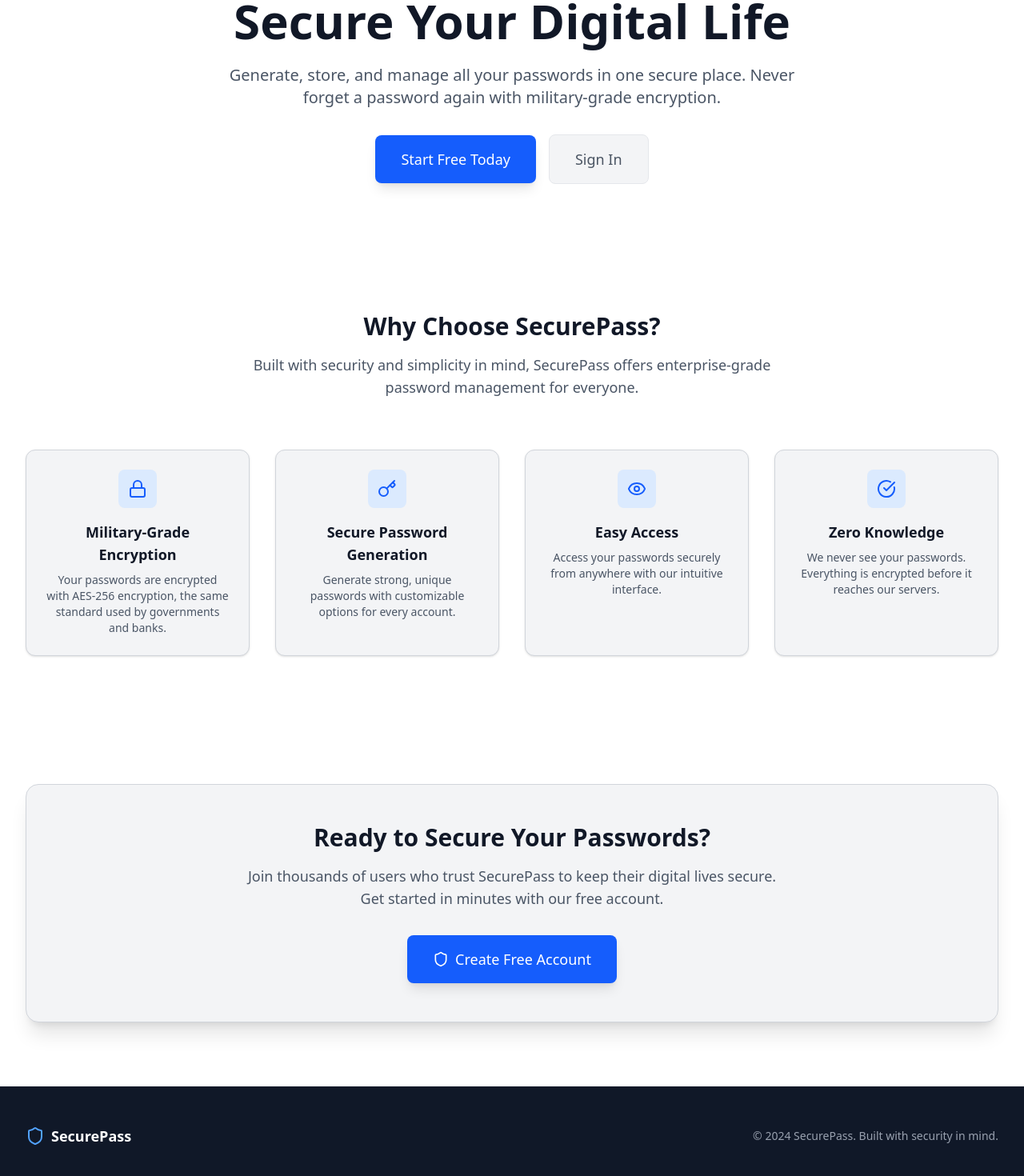
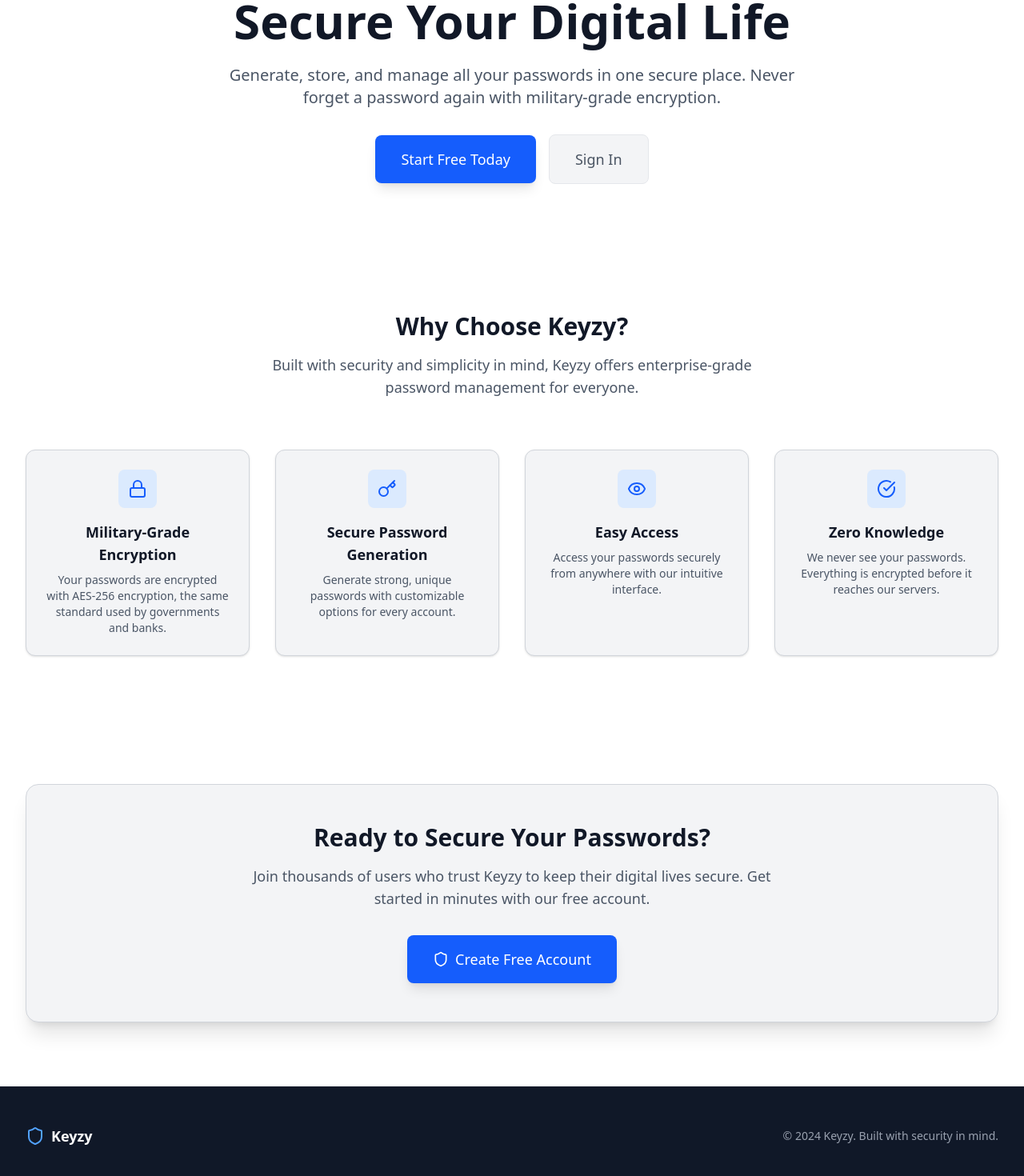
Before and after one commit to rishikesh-suvarna/keyzy, a Next.js app in the folder client/: page / in a window 1280 px wide. Shown: the part 284-1754 px from the top of the page at 80% size. Built offline with nearby package versions, Linux system fonts and the light colour scheme; no server answers.

Commit message:
refactor: Update branding from SecurePass to Keyzy across dashboard and home pages

```diff
--- a/client/src/app/dashboard/page.tsx
+++ b/client/src/app/dashboard/page.tsx
@@ -139,7 +139,7 @@
               <div className="p-2 bg-blue-600 dark:bg-blue-600 rounded-xl mr-3 shadow-glow">
                 <Shield className="h-6 w-6 text-white" />
               </div>
-              <h1 className="text-xl font-bold text-gray-900 dark:text-gray-100">SecurePass</h1>
+              <h1 className="text-xl font-bold text-gray-900 dark:text-gray-100">Keyzy</h1>
             </div>
 
             <div className="flex items-center space-x-4">
--- a/client/src/app/layout.tsx
+++ b/client/src/app/layout.tsx
@@ -4,10 +4,10 @@
 import './globals.css'
 
 export const metadata = {
-  title: 'SecurePass - Password Manager',
+  title: 'Keyzy - Password Manager',
   description: 'Secure password manager with military-grade encryption',
   keywords: 'password manager, security, encryption, passwords, secure',
-  authors: [{ name: 'SecurePass Team' }],
+  authors: [{ name: 'Keyzy Team' }],
 }
 
 export default function RootLayout({
@@ -18,7 +18,7 @@
   return (
     <html lang="en" className="h-full" suppressHydrationWarning>
       <body className="h-full font-sans antialiased bg-white dark:bg-gray-900 text-gray-900 dark:text-gray-100">
-        <ThemeProvider defaultTheme="system" storageKey="securepass-theme">
+        <ThemeProvider defaultTheme="system" storageKey="keyzy-theme">
           <AuthProvider>
             <div className="min-h-full">
               {children}
--- a/client/src/app/page.tsx
+++ b/client/src/app/page.tsx
@@ -48,7 +48,7 @@
           <div className="flex justify-between items-center py-6">
             <div className="flex items-center">
               <Shield className="h-8 w-8 text-blue-600 dark:text-blue-400 mr-3" />
-              <span className="text-xl font-bold">SecurePass</span>
+              <span className="text-xl font-bold">Keyzy</span>
             </div>
             <div className="flex items-center space-x-4">
               <ThemeToggle />
@@ -105,10 +105,10 @@
         <div className="py-20">
           <div className="text-center mb-16">
             <h2 className="text-3xl font-bold mb-4">
-              Why Choose SecurePass?
+              Why Choose Keyzy?
             </h2>
             <p className="text-lg text-gray-600 dark:text-gray-400 max-w-2xl mx-auto">
-              Built with security and simplicity in mind, SecurePass offers enterprise-grade
+              Built with security and simplicity in mind, Keyzy offers enterprise-grade
               password management for everyone.
             </p>
           </div>
@@ -140,7 +140,7 @@
               Ready to Secure Your Passwords?
             </h2>
             <p className="text-lg text-gray-600 dark:text-gray-400 mb-8 max-w-2xl mx-auto">
-              Join thousands of users who trust SecurePass to keep their digital lives secure.
+              Join thousands of users who trust Keyzy to keep their digital lives secure.
               Get started in minutes with our free account.
             </p>
             <Link
@@ -160,10 +160,10 @@
           <div className="flex flex-col md:flex-row justify-between items-center">
             <div className="flex items-center mb-4 md:mb-0">
               <Shield className="h-6 w-6 text-blue-400 dark:text-blue-400 mr-2" />
-              <span className="text-lg font-semibold">SecurePass</span>
+              <span className="text-lg font-semibold">Keyzy</span>
             </div>
             <div className="text-sm text-gray-400 dark:text-gray-500">
-              © 2024 SecurePass. Built with security in mind.
+              © 2024 Keyzy. Built with security in mind.
             </div>
           </div>
         </div>
```
